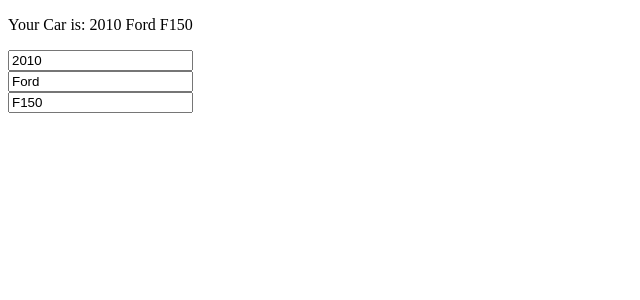
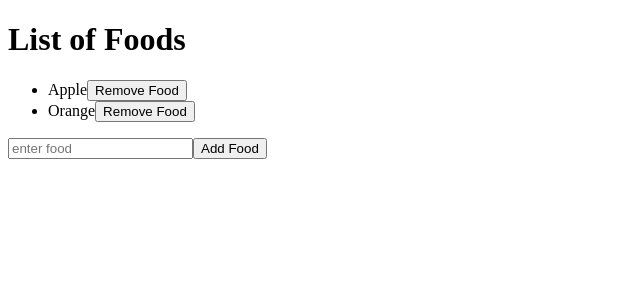
Before and after one commit to Mercury1565/React_Learning-Path, a React (Vite) app in the folder my-react-app/: page / in a window 1280 px wide. Shown: the top 300 px of the page, without its empty margins (0-640 px from the left). Built offline with nearby package versions, Linux system fonts and the light colour scheme.

Commit message:
finish update arrays

```diff
--- a/my-react-app/src/components/MyComponent.jsx
+++ b/my-react-app/src/components/MyComponent.jsx
@@ -1,38 +1,55 @@
 import React, {useState} from 'react'
 
 function MyComponent(){
-    const [car , setCar] = useState({year:2010, make:'Ford', model:'F150'})
+    const [foods , setFoods] = useState(['Apple', 'Orange'])
 
-    function handelYearChange(event){
-        /*
-        - For best practice, use updater functions. They are safer
+    /*
+    - What is happening when a new food is added is the button click will trigger
+      the addition of food with the name written on the input field...but will
+      we get the value in the input element from another element...USING IDS
 
-        - And to allow object assignements in updater funcitons, you apparantly
-          have to enclose the curly braces holding the object with a brace ()
+    */
 
-        - Notice how you isolte the an attribute to change it and leave
-          every other attribute unchanged {...c, year: event.target.value}
-                                            ^ [This thingy over here]
-        */
-        setCar(c => ({...c, year: event.target.value}))
+    function handelAddFood(){
+        const newFood = document.getElementById("foodInput").value;
+        document.getElementById("foodInput").value = '';
+
+        // Use update functions for best practice
+        setFoods(f => [...foods , newFood])
     }
 
-    function handelModelChange(event){
-        setCar(c => ({...c, model: event.target.value}))
-    }
+    function handelRemoveFood(index){
+        // A great use for the filter method !!!
+        /*
+        The filter method in JavaScript is used to create a new array that
+        contains all elements of the original array that meet a specified
+        condition. The condition is specified using a callback function or
+        an arrow function, which you will use now
+        */
 
-    function handelMakeChange(event){
-        setCar(c => ({...c, make: event.target.value}))
+        setFoods(foods.filter((food, i) => i !== index));
     }
 
 
     return(
         <div>
-            <p> Your Car is: {car.year} {car.make} {car.model}</p>
+            <h1> List of Foods</h1>
 
-            <input type='number' value={car.year} onChange={handelYearChange}/> <br/>
-            <input type='text' value={car.make} onChange={handelMakeChange}/> <br/>
-            <input type='text' value={car.model} onChange={handelModelChange}/>
+            <ul>
+                {foods.map((food, index) =>
+                <div key={index}>
+                    <li>
+                        {food}
+                        <button onClick={() => handelRemoveFood(index)}>
+                            Remove Food
+                        </button>
+                    </li>
+                </div>)
+                }
+            </ul>
+
+            <input type='text' id='foodInput' placeholder='enter food'/>
+            <button onClick={handelAddFood}>Add Food</button>
 
         </div>
     )
```
